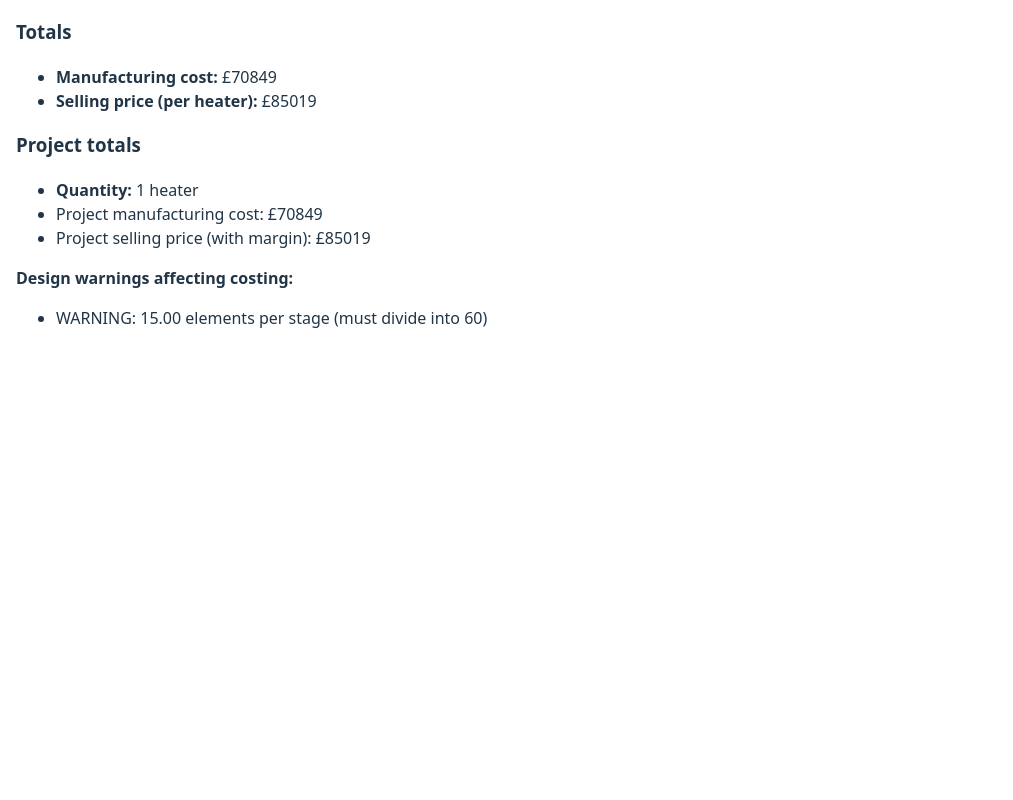
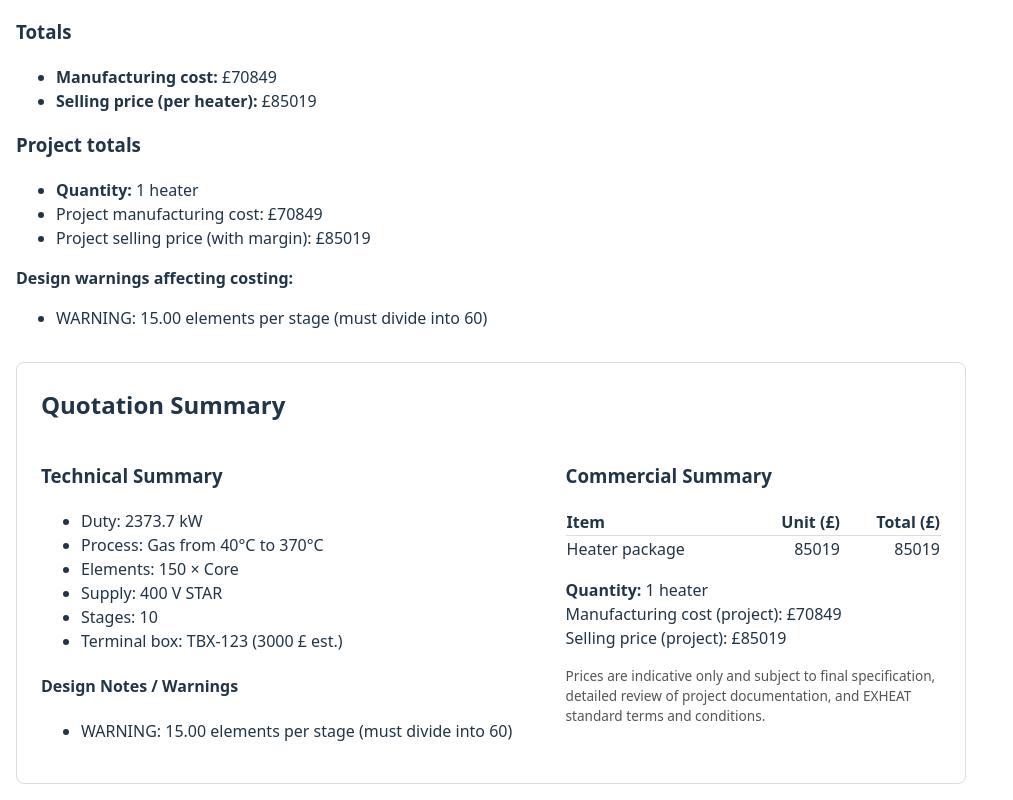
Before and after one commit to martinebell/costing-sheet, a React (Vite) app: page / in a window 1280 px wide. Shown: the part 2250-3050 px from the top of the page, without its empty margins (0-1013 px from the left). Before the commit the page ends 2612 px from the top, so only its background shows below. Built offline with nearby package versions, Linux system fonts and the light colour scheme.

Commit message:
Added quote summary box for internal use

```diff
--- a/src/App.jsx
+++ b/src/App.jsx
@@ -4,6 +4,7 @@ import HeaterDesignCalculator from "./components/HeaterDesignCalculator";
 import WireCalculator from "./components/WireCalculator";
 import CostingSummary from "./components/CostingSummary";
 import MaterialsAdminPanel from "./components/MaterialsAdminPanel";
+import QuoteSummary from "./components/QuoteSummary";
 
 const initialDesignInputs = {
   massFlowKgPerHr: 15065.6,
@@ -92,12 +93,18 @@ function App() {
 
       <hr style={{ margin: "2rem 0" }} />
 
-      <CostingSummary
+           <CostingSummary
+        designInputs={designInputs}
+        materialsConfig={materialsConfig}
+      />
+
+      <QuoteSummary
         designInputs={designInputs}
         materialsConfig={materialsConfig}
       />
     </div>
   );
+
 }
 
 export default App;
--- /dev/null
+++ b/src/components/QuoteSummary.jsx
@@ -0,0 +1,228 @@
+// src/components/QuoteSummary.jsx
+import { runHeaterDesign } from "../engine/heaterDesign";
+import { runLabourEngine } from "../engine/labour";
+import { runMaterialsEngine } from "../engine/materials";
+import { runCosting } from "../engine/costing";
+
+export default function QuoteSummary({ designInputs, materialsConfig }) {
+  const quantity = designInputs.quantity ?? 1;
+
+  // Design
+  const design = runHeaterDesign(designInputs);
+
+  // Labour inputs (same as CostingSummary)
+  const labourInputs = {
+    p5: designInputs.elementCoreType,
+    p208: designInputs.elementsPerHeater,
+    p209: 0,
+    k24: designInputs.rowsPerBank,
+    e12: designInputs.numStages,
+    e14: designInputs.elementsPerHeater,
+
+    p118: 1,
+    p60: designInputs.weldType,
+
+    p173: 0.2,
+    p174: 0.01,
+    p225: 1000,
+    p176: 4,
+    p177: 0.5,
+    k21: 10,
+
+    p162: designInputs.isISES ? "ISES" : "",
+    p178: 2,
+    p179: 0.05,
+    k50: 1,
+    k51: 1,
+    k62: 1,
+    k39: 1,
+
+    // Paint
+    p143: designInputs.paintSystemA,
+    p149: designInputs.paintSystemB,
+    p146: designInputs.paintTopcoat,
+    u9: 1,
+    paintPrepOverrideHours: null,
+    paintTouchupOverrideHours: null,
+    paintTopcoatOverrideHours: null,
+    paintTopcoatFlagOverride: null,
+
+    // Wiring
+    p180: 2,
+    p181: 0.05,
+    p182: 0.03,
+    p183: 0.04,
+
+    // Testing & Other
+    testingOverrideHours: designInputs.testingHoursOverride,
+    otherOverrideHours: designInputs.otherHoursOverride,
+  };
+
+  const labourEngineResult = runLabourEngine(labourInputs);
+
+  // Materials
+  const materials = runMaterialsEngine({
+    design,
+    designInputs: {
+      elementsPerHeater: designInputs.elementsPerHeater,
+      terminalBoxName: designInputs.terminalBoxName,
+    },
+    config: materialsConfig,
+  });
+
+  // Costing
+  const costing = runCosting({
+    design,
+    elementsPerHeater: materials.elementCount,
+    elementUnitCost: materials.elementUnitCost,
+    vesselCost: materials.vesselCost,
+    terminalBoxCost: materials.terminalBoxCost,
+    miscMaterialCost: materials.miscMaterialCost,
+    labour: {
+      machiningHours: labourEngineResult.machiningHours,
+      elementHours: labourEngineResult.elementHours,
+      weldingHours: labourEngineResult.weldingHours,
+      finalAssemblyHours: labourEngineResult.finalAssemblyHours,
+      paintHours: labourEngineResult.paintHours,
+      wiringHours: labourEngineResult.wiringHours,
+      testingHours: labourEngineResult.testingHours,
+      otherHours: labourEngineResult.otherHours,
+    },
+    labourRatePerHour: 45,
+    overheadFactor: 1.25,
+    marginPercent: 20,
+  });
+
+  const projectManufacturingCost = costing.manufacturingCost * quantity;
+  const projectSellPrice = costing.sellPrice * quantity;
+
+  return (
+    <div
+      style={{
+        marginTop: "2rem",
+        maxWidth: 900,
+        padding: "1.5rem",
+        border: "1px solid #ddd",
+        borderRadius: "8px",
+      }}
+    >
+      <h2 style={{ marginTop: 0 }}>Quotation Summary</h2>
+
+      <div
+        style={{
+          display: "grid",
+          gridTemplateColumns: "2fr 1.5fr",
+          gap: "1.5rem",
+        }}
+      >
+        {/* Left: Technical summary */}
+        <div>
+          <h3>Technical Summary</h3>
+          <ul>
+            <li>
+              Duty:{" "}
+              {design.dutyKW !== null
+                ? `${design.dutyKW.toFixed(1)} kW`
+                : "—"}
+            </li>
+            <li>
+              Process: {designInputs.processFluidName} from{" "}
+              {designInputs.t1C}°C to {designInputs.t2C}°C
+            </li>
+            <li>
+              Elements: {designInputs.elementsPerHeater} ×{" "}
+              {designInputs.elementCoreType}
+            </li>
+            <li>
+              Supply: {designInputs.supplyVoltageV} V{" "}
+              {designInputs.supplyConfig}
+            </li>
+            <li>Stages: {designInputs.numStages}</li>
+            <li>
+              Terminal box: {designInputs.terminalBoxName} (
+              {materials.terminalBoxCost.toFixed(0)} £ est.)
+            </li>
+          </ul>
+
+          {design.warnings.length > 0 && (
+            <>
+              <h4>Design Notes / Warnings</h4>
+              <ul>
+                {design.warnings.map((w, i) => (
+                  <li key={i}>{w}</li>
+                ))}
+              </ul>
+            </>
+          )}
+        </div>
+
+        {/* Right: Commercial summary */}
+        <div>
+          <h3>Commercial Summary</h3>
+          <table
+            style={{
+              width: "100%",
+              borderCollapse: "collapse",
+              marginBottom: "1rem",
+            }}
+          >
+            <thead>
+              <tr>
+                <th style={{ textAlign: "left", borderBottom: "1px solid #ddd" }}>
+                  Item
+                </th>
+                <th
+                  style={{
+                    textAlign: "right",
+                    borderBottom: "1px solid #ddd",
+                  }}
+                >
+                  Unit (£)
+                </th>
+                <th
+                  style={{
+                    textAlign: "right",
+                    borderBottom: "1px solid #ddd",
+                  }}
+                >
+                  Total (£)
+                </th>
+              </tr>
+            </thead>
+            <tbody>
+              <tr>
+                <td>Heater package</td>
+                <td style={{ textAlign: "right" }}>
+                  {costing.sellPrice.toFixed(0)}
+                </td>
+                <td style={{ textAlign: "right" }}>
+                  {projectSellPrice.toFixed(0)}
+                </td>
+              </tr>
+            </tbody>
+          </table>
+
+          <ul style={{ listStyle: "none", paddingLeft: 0 }}>
+            <li>
+              <strong>Quantity:</strong> {quantity} heater
+              {quantity === 1 ? "" : "s"}
+            </li>
+            <li>
+              Manufacturing cost (project): £
+              {projectManufacturingCost.toFixed(0)}
+            </li>
+            <li>
+              Selling price (project): £{projectSellPrice.toFixed(0)}
+            </li>
+          </ul>
+
+          <p style={{ fontSize: "0.85rem", color: "#555", marginTop: "1rem" }}>
+            Prices are indicative only and subject to final specification,
+            detailed review of project documentation, and EXHEAT standard terms
+            and conditions.
+          </p>
+        </div>
+      </div>
+    </div>
+  );
+}
```
